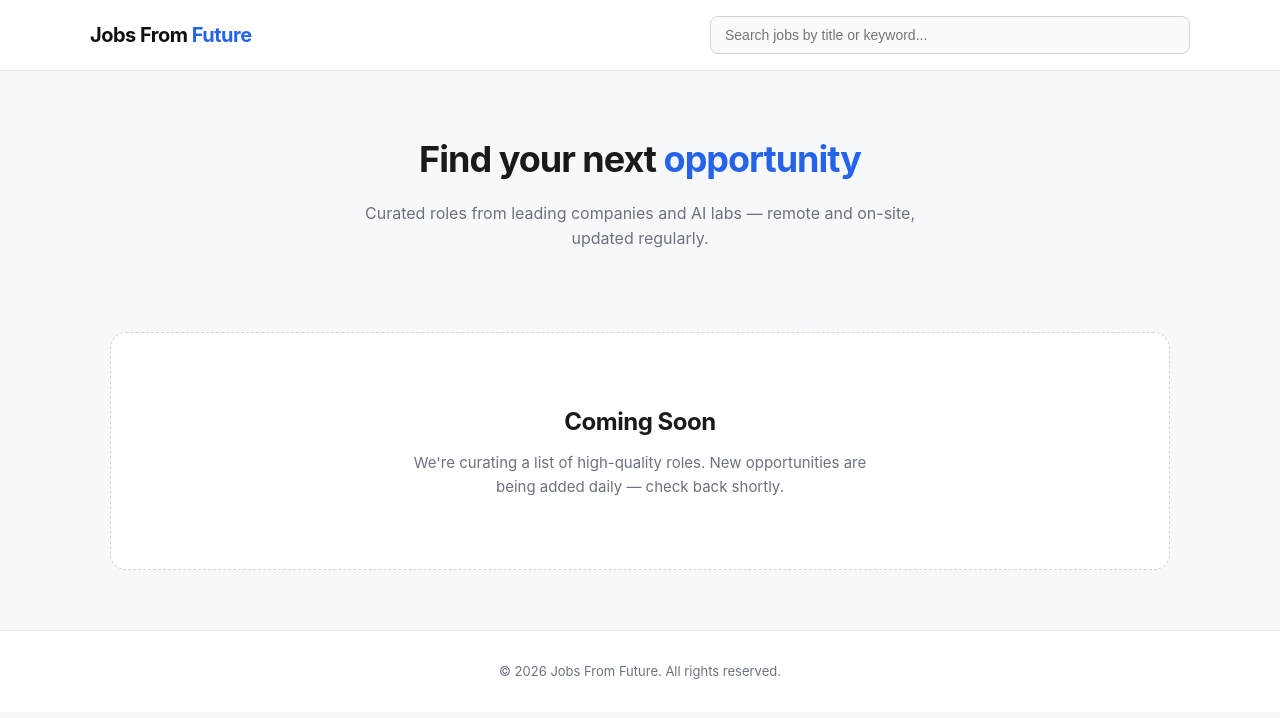
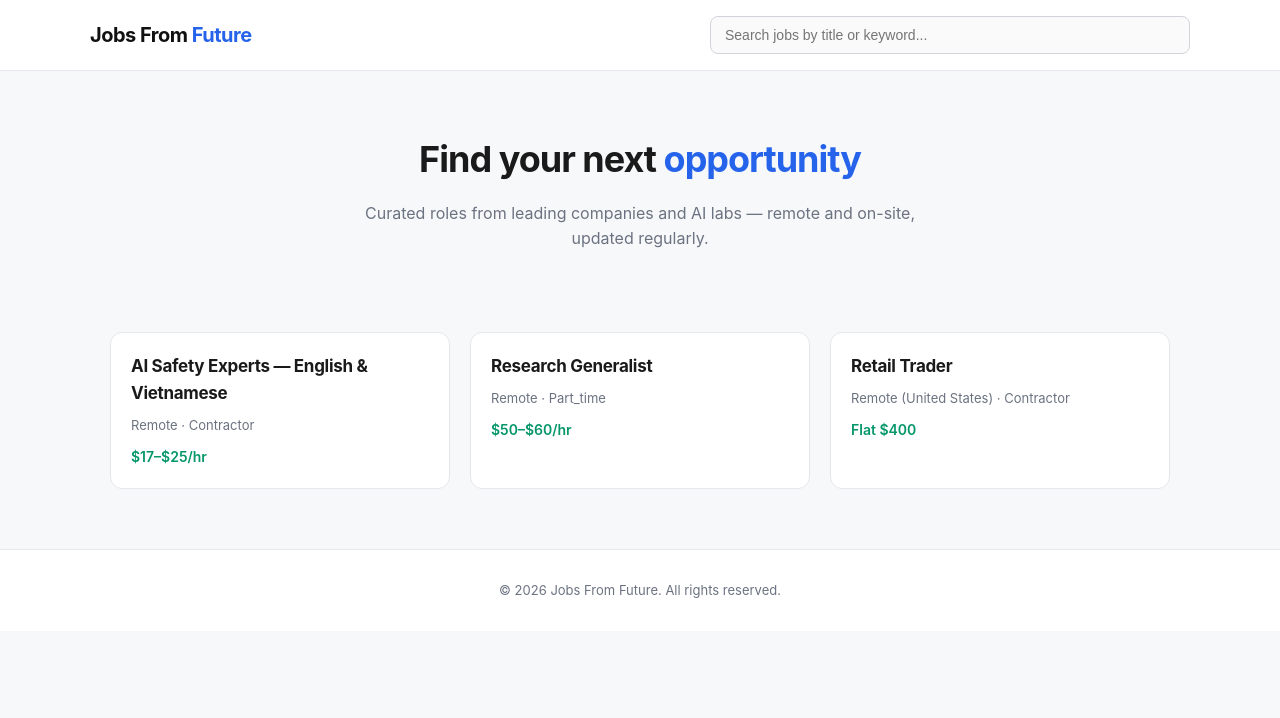
Before and after one commit to unique-artt/JobsFromFuture, a Jekyll site: the page built from index.html, in a window 1280 px wide. Shown: the top 718 px of the page. Built offline with Jekyll 4.4.1, drawn with Linux system fonts in a browser that asks for light colours.

Commit message:
Update index.html

```diff
--- a/index.html
+++ b/index.html
@@ -91,7 +91,7 @@ layout: default
 <div class="container">
   {% assign job_count = site.jobs | size %}
 
-  {% if job_count >= 30 %}
+  {% if job_count >= 1 %}
     <div class="job-grid" id="job-grid">
       {% for job in site.jobs %}
       <a class="job-card" href="{{ job.url }}" data-title="{{ job.title | downcase }}" data-location="{{ job.location | downcase }}">
```
